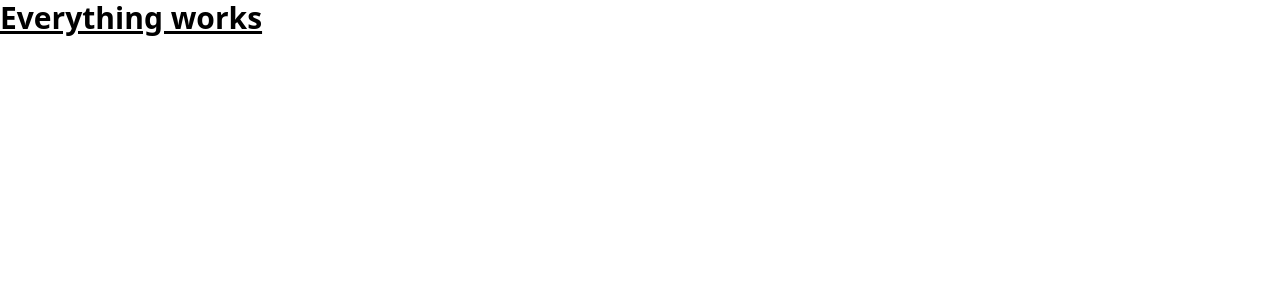
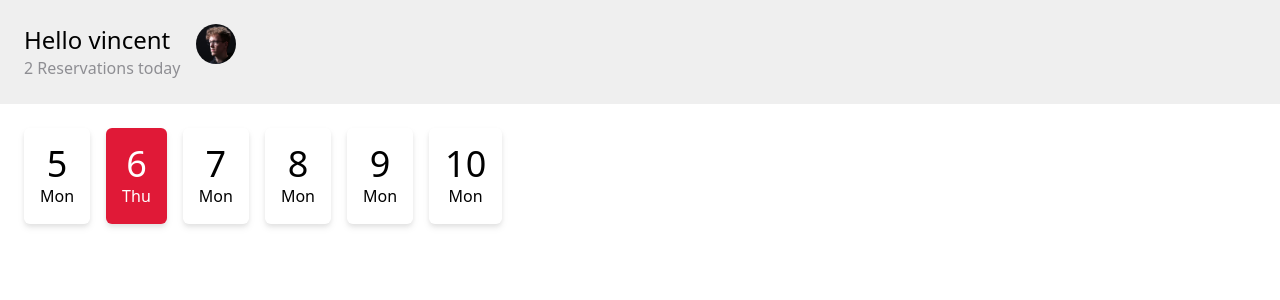
Before and after one commit to tomasvdlaan/cgi-res-frontend, a React (Create React App) app: page / in a window 1280 px wide. Shown: the top 300 px of the page. Built offline with nearby package versions, Linux system fonts and the light colour scheme.

Commit message:
Current progress UI

```diff
--- a/src/pages/home/HomePage.tsx
+++ b/src/pages/home/HomePage.tsx
@@ -1,8 +1,53 @@
 function HomePage() {
     return (
-        <h1 className="text-3xl font-bold underline">
-            Everything works
-        </h1>
+        <div className="">
+            <div className="bg-light-gray p-6">
+
+                <div className="inline-grid grid-flow-col gap-4">
+                    <div>
+                        <div className="text-2xl">
+                            Hello vincent
+                        </div>
+                        <div className="text text-gray">
+                            2 Reservations today
+                        </div>
+                    </div>
+                    <figure className="bg-slate-100 rounded-xl dark:bg-slate-800">
+                        <img className="w-10 h-10 rounded-full mx-auto" src="images/Schermontwerpen.jpg" alt=""/>
+                    </figure>
+                </div>
+            </div>
+            <div className="overflow-x-auto scroll">
+                <div className=" inline-grid grid-flow-col gap-4 p-6">
+                    <div className="rounded-md bg-white p-4 drop-shadow-md">
+                        <div className="text-4xl text-center">5</div>
+                        <div className="text text-center">Mon</div>
+                    </div>
+                    <div className="rounded-md bg-red p-4 drop-shadow-md">
+                        <div className="text-4xl text-white text-center">6</div>
+                        <div className="text text-white text-center">Thu</div>
+                    </div>
+                    <div className="rounded-md bg-white p-4 drop-shadow-md">
+                        <div className="text-4xl text-center">7</div>
+                        <div className="text text-center">Mon</div>
+                    </div>
+                    <div className="rounded-md bg-white p-4 drop-shadow-md">
+                        <div className="text-4xl text-center">8</div>
+                        <div className="text text-center">Mon</div>
+                    </div>
+
+                    <div className="rounded-md bg-white p-4 drop-shadow-md">
+                        <div className="text-4xl text-center">9</div>
+                        <div className="text text-center">Mon</div>
+                    </div>
+                    <div className="rounded-md bg-white p-4 drop-shadow-md">
+                        <div className="text-4xl text-center">10</div>
+                        <div className="text text-center">Mon</div>
+                    </div>
+                </div>
+            </div>
+        </div>
+
     )
 }
 
--- a/tailwind.config.js
+++ b/tailwind.config.js
@@ -1,6 +1,14 @@
 module.exports = {
   content: ["src/**/*.{ts,js,tsx,jsx}"],
   theme: {
+    colors: {
+      'red': '#E01937',
+      'gray': '#8E8E93',
+      'light-gray': '#EFEFEF',
+      'white': '#FFFFFF',
+      'purple': '#5236AB',
+      'light-purple': '#EAEAF5',
+    },
     extend: {},
   },
   plugins: [
```
Also changed, not shown: public/images/Schermontwerpen.jpg (added).
